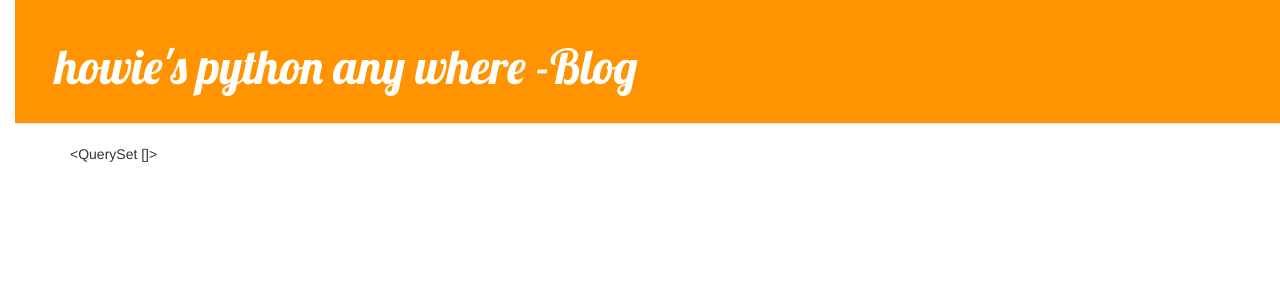
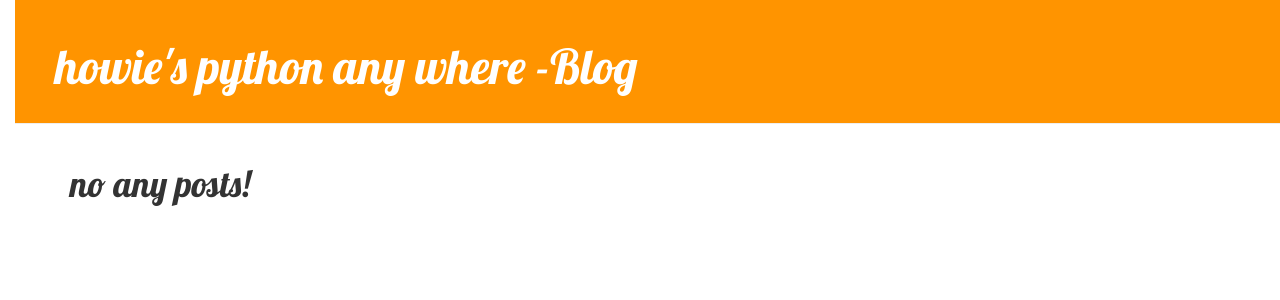
Before and after one commit to HowieWang/web-django, a Django app: page / in a window 1280 px wide. Shown: the top 300 px of the page. Run offline with Django 3.2, Linux system fonts and the light colour scheme; data that the repository does not hold is empty; some libraries are stand-ins or nearby versions.

Commit message:
add if posts published and exist

```diff
--- a/myblog/templates/myblog/post_list.html
+++ b/myblog/templates/myblog/post_list.html
@@ -1,8 +1,8 @@
 {% extends 'myblog/base.html' %}
 
 {% block content %}
-{{posts}}
-                        {% for post in posts %}
+{% if posts %}
+                    {% for post in posts %}
                             <div class="post">
                                 <div class="date">
                                         <p> published: {{ post.published_date }}</p>
@@ -11,5 +11,8 @@
                                 <p>{{ post.text | linebreaks }}</p>
                             </div>
                     {% endfor %}
+{% else %}
+    <h1>no any posts!</h1>
+{%  endif %}
 
 {% endblock content %}
```
